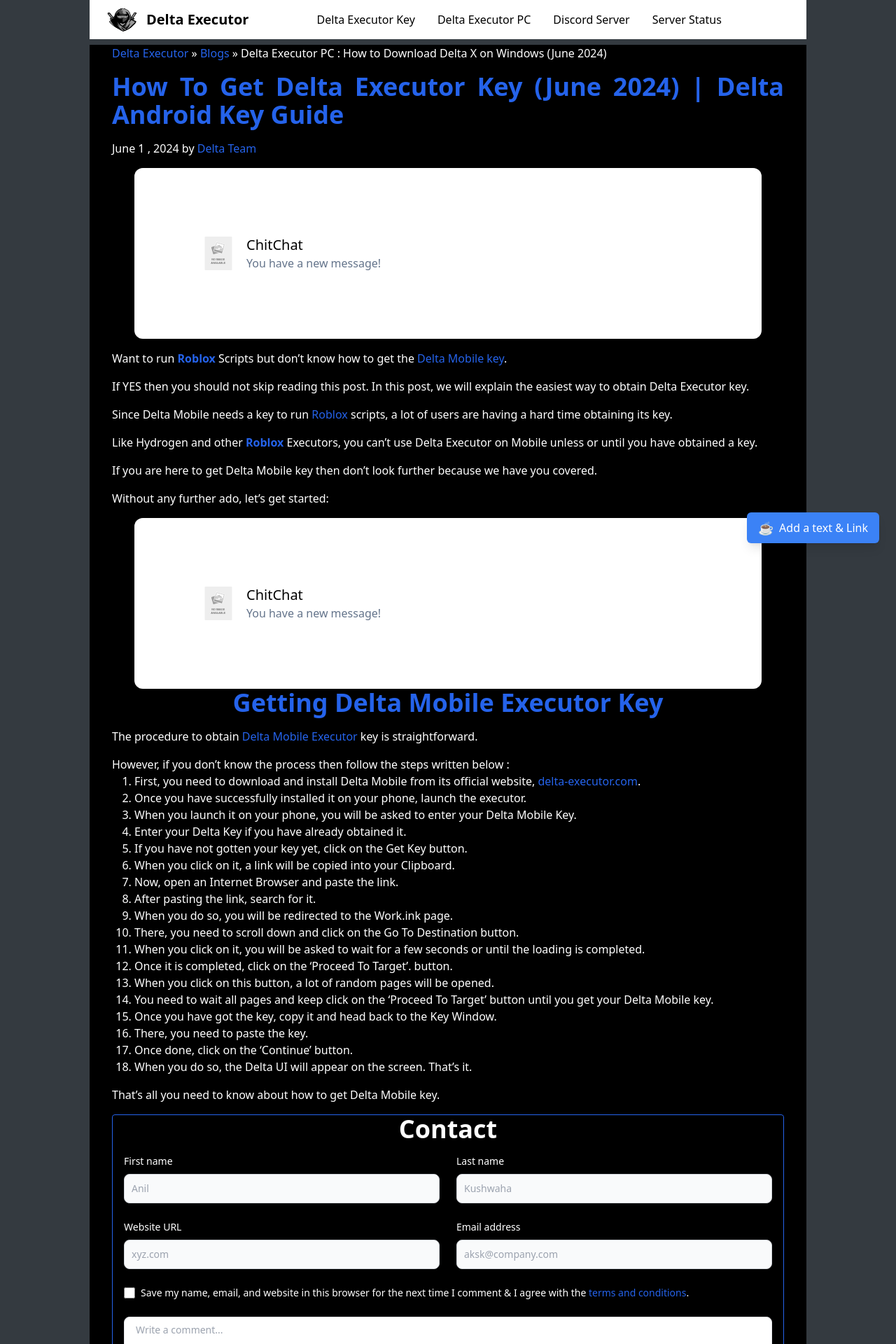
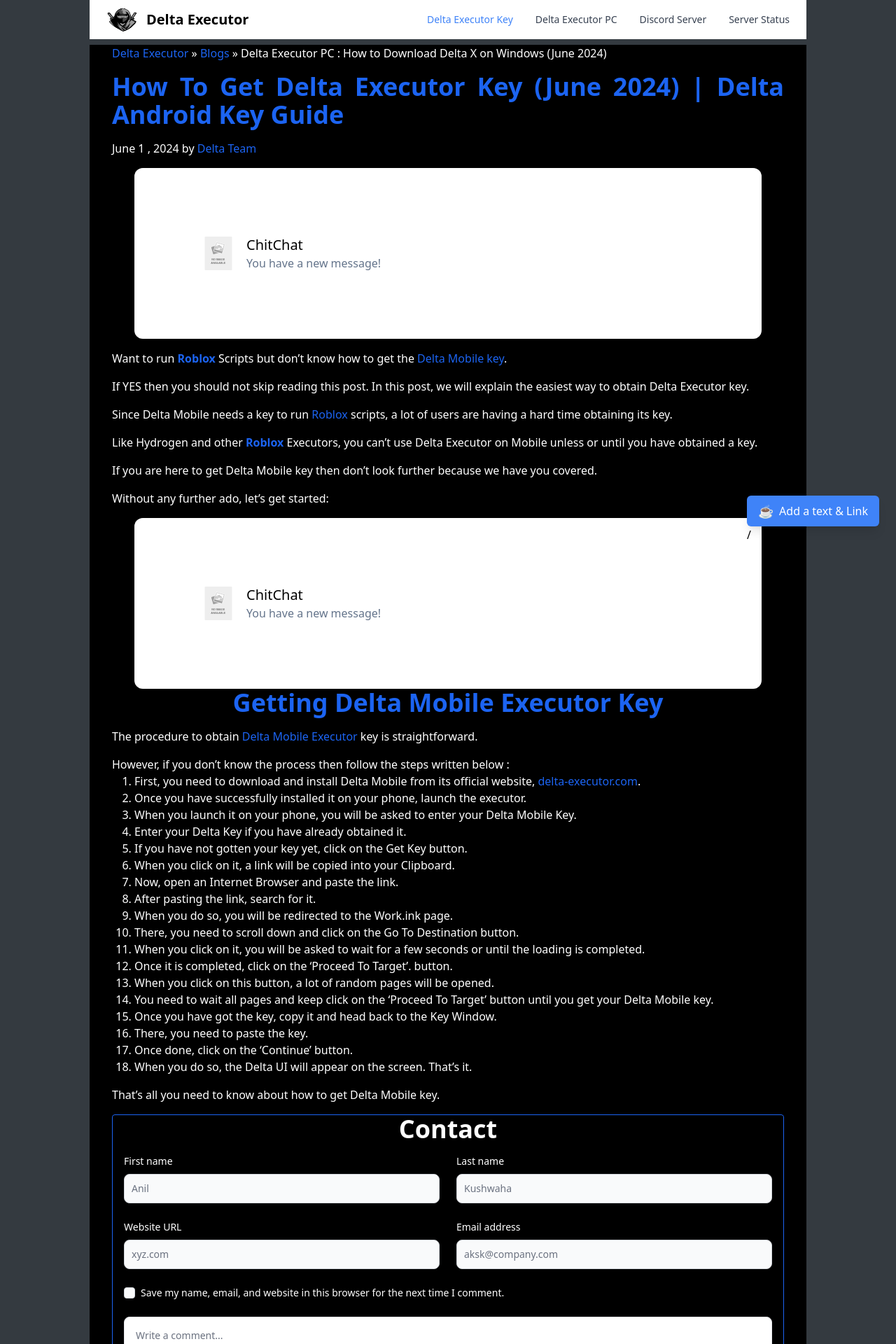
Before and after one commit to anil9450/delta_executor_demo, a Next.js app: page /key in a window 1280 px wide. Shown: the top 1920 px of the page at 70% size. Built offline with nearby package versions, Linux system fonts and the light colour scheme.

Commit message:
29-06-2024

```diff
--- a/package.json
+++ b/package.json
@@ -11,6 +11,8 @@
   "dependencies": {
     "@fortawesome/react-fontawesome": "^0.2.2",
     "date-fns": "^3.6.0",
+    "flowbite": "^2.4.1",
+    "flowbite-react": "^0.10.1",
     "moment": "^2.30.1",
     "next": "14.2.3",
     "react": "^18",
--- a/src/app/blog/[slug]/page.jsx
+++ b/src/app/blog/[slug]/page.jsx
@@ -35,6 +35,7 @@
                                 </div>
                             </a>
                         </div>
+
                         <div className="col-end-5 col-span-2 my-2">
                             <a href="#">
                                 <div
--- a/src/app/components/contactform.tsx
+++ b/src/app/components/contactform.tsx
@@ -69,14 +69,7 @@
           </div>
           <label className="ms-2 text-sm font-medium text-white">
             Save my name, email, and website in this browser for the next time I
-            comment & I agree with the{" "}
-            <a
-              href="#"
-              className="text-blue-600 hover:underline dark:text-blue-500"
-            >
-              terms and conditions
-            </a>
-            .
+            comment.
           </label>
         </div>
         <div className="w-full mb-4 border border-gray-200 rounded-lg bg-gray-50 dark:bg-gray-700 dark:border-gray-600">
--- /dev/null
+++ b/src/app/components/navbar.tsx
@@ -0,0 +1,94 @@
+"use client";
+
+import {
+  Navbar,
+  NavbarBrand,
+  NavbarCollapse,
+  NavbarLink,
+  NavbarToggle,
+} from "flowbite-react";
+import Image from "next/image";
+import Link from "next/link";
+import { usePathname } from "next/navigation";
+
+export const NagivationBar = () => {
+  const pathName = usePathname();
+  return (
+    <Navbar className="bg-white border-gray-200 px-4 lg:px-6 lg:py-2.5 md:py-0 mb-2">
+      <NavbarBrand as={Link} href="/">
+        <Image
+          height={45}
+          width={45}
+          src="/Image/Delta-Executor-official-logo.webp"
+          className="mr-3 h-6 sm:h-9"
+          alt="Delta_Executor Logo"
+        />
+        <span
+          className="self-center text-xl font-bold whitespace-nowrap
+                   dark:text-white"
+        >
+          Delta Executor
+        </span>
+      </NavbarBrand>
+      <NavbarToggle />
+      <NavbarCollapse>
+        <NavbarLink
+          as={Link}
+          href="/key"
+          active={pathName === "/key"}
+          className={`block py-2 pl-3 pr-4 text-gray-700 hover:bg-gray-50 md:border-0
+             md:hover:bg-transparent md:hover:text-blue-500
+            ${
+              pathName === "/key"
+                ? " bg-blue-500 text-white hover:text-gray-700 md:text-blue-500 md:bg-transparent"
+                : ""
+            }`}
+        >
+          Delta Executor Key
+        </NavbarLink>
+        <NavbarLink
+          as={Link}
+          href="/windows"
+          active={pathName === "/windows"}
+          className={`block py-2 pl-3 pr-4  text-gray-700 hover:bg-gray-50 md:border-0
+             md:hover:bg-transparent md:hover:text-blue-500
+          ${
+            pathName === "/windows"
+              ? " bg-blue-500 text-white hover:text-gray-700 md:text-blue-500 md:bg-transparent"
+              : ""
+          }`}
+        >
+          Delta Executor PC
+        </NavbarLink>
+        <NavbarLink
+          href="/discord_server"
+          as={Link}
+          active={pathName === "/discord_server"}
+          className={`block py-2 pl-3 pr-4  text-gray-700 hover:bg-gray-50 md:border-0
+             md:hover:bg-transparent md:hover:text-blue-500
+            ${
+              pathName === "/discord_server"
+                ? " bg-blue-500 text-white hover:text-gray-700 md:text-blue-500 md:bg-transparent"
+                : ""
+            }`}
+        >
+          Discord Server
+        </NavbarLink>
+        <NavbarLink
+          href="/server_status"
+          as={Link}
+          active={pathName === "/server_status"}
+          className={`block py-2 pl-3 pr-4  text-gray-700 hover:bg-gray-50 md:border-0
+             md:hover:bg-transparent md:hover:text-blue-500
+            ${
+              pathName === "/server_status"
+                ? " bg-blue-500 text-white hover:text-gray-700 md:text-blue-500 md:bg-transparent"
+                : ""
+            }`}
+        >
+          Server Status
+        </NavbarLink>
+      </NavbarCollapse>
+    </Navbar>
+  );
+};
--- a/src/app/layout.tsx
+++ b/src/app/layout.tsx
@@ -3,6 +3,9 @@
 import { Inter } from "next/font/google";
 import "./globals.css";
 import Image from "next/image";
+import Script from "next/script";
+
+import { NagivationBar } from "@/app/components/navbar";
 
 const inter = Inter({ subsets: ["latin"] });
 
@@ -18,6 +21,14 @@
 }>) {
   return (
     <html lang="en">
+      <Script
+        src="https://cse.google.com/cse.js?cx=57aeca2db92a64f5c"
+        async
+        // strategy="lazyOnload"
+        // onLoad={() =>
+        //   console.log(`script loaded correctly, window.FB has been populated`)
+        // }
+      />
       <body className="{inter.className}">
         <div className="max-w-screen-lg mx-auto">
           {/*   <header>
@@ -44,8 +55,10 @@
             </nav>
           </header> */}
 
-          <header className="mb-2">
-            <nav className="bg-white border-gray-200 px-4 lg:px-6 py-2.5">
+          <NagivationBar />
+
+          {/* <header className="mb-2">
+            <nav className="bg-white border-gray-200 px-4 lg:px-6 lg:py-2.5 md:py-0">
               <div className="flex flex-wrap justify-between items-center mx-auto max-w-screen-xl">
                 <Link href="/" className="flex items-center">
                   <Image
@@ -63,7 +76,7 @@
                   </span>
                 </Link>
 
-                <div className="flex items-center lg:order-2">
+                <div className="">
                   <button
                     data-collapse-toggle="#mobile-menu-2"
                     type="button"
@@ -102,10 +115,10 @@
                 </div>
 
                 <div
-                  className="justify-between items-center w-full lg:flex lg:w-auto lg:order-1"
+                  className="hidden justify-between items-center w-full lg:flex md:flex md:w-auto lg:w-auto lg:order-1 md:order-1"
                   id="mobile-menu-2"
                 >
-                  <ul className="flex flex-col mt-4 font-medium lg:flex-row lg:space-x-8 lg:mt-0">
+                  <ul className="flex flex-col mt-4 font-medium lg:flex-row md:flex-row md:mt-1 lg:space-x-8 lg:mt-0">
                     <li>
                       <Link
                         href="key"
@@ -155,7 +168,7 @@
                 </div>
               </div>
             </nav>
-          </header>
+          </header> */}
 
           {children}
 
@@ -165,11 +178,14 @@
               md:justify-between"
             >
               <span className="text-sm sm:text-center">
-                © 2023{" "}
-                <Link href="/" className="hover:underline active:text-blue-500">
-                  Delta Executor™
-                </Link>
-                . All Rights Reserved.
+                Copyright © 2023 -{" "}
+                <Link
+                  href="/"
+                  className="hover:no-underline hover:text-blue-500 active:text-blue-500 font-bold"
+                >
+                  Delta Executor
+                </Link>{" "}
+                All Rights Reserved.
                 <Link href="https://www.dmca.com/Protection/Status.aspx?ID=ca0ed467-dc53-4fb2-bbea-caf54c58a9b4&cdnrdr=1&refurl=https://delta-executor.com/">
                   <Image
                     height={50}
@@ -185,7 +201,7 @@
                 <li>
                   <Link
                     href="/privacy-policy/"
-                    className="hover:underline me-4 md:me-6 active:text-blue-500"
+                    className="hover:no-underline me-4 md:me-6 hover:text-blue-500 active:text-blue-500"
                   >
                     Privacy Policy
                   </Link>
@@ -193,7 +209,7 @@
                 <li>
                   <Link
                     href="/contact-us/"
-                    className="hover:underline active:text-blue-500"
+                    className="hover:no-underline hover:text-blue-500 active:text-blue-500"
                   >
                     Contact
                   </Link>
@@ -214,6 +230,7 @@
             <span className="text-lg mr-2">☕</span>
             Add a text & Link
           </Link>
+          /<div className="gcse-search"></div>
         </div>
       </body>
     </html>
--- a/tailwind.config.ts
+++ b/tailwind.config.ts
@@ -1,10 +1,12 @@
 import type { Config } from "tailwindcss";
+import flowbite from "flowbite-react/tailwind";
 
 const config: Config = {
   content: [
     "./src/pages/**/*.{js,ts,jsx,tsx,mdx}",
     "./src/components/**/*.{js,ts,jsx,tsx,mdx}",
     "./src/app/**/*.{js,ts,jsx,tsx,mdx}",
+    flowbite.content(),
   ],
   theme: {
     extend: {
@@ -15,6 +17,6 @@
       },
     },
   },
-  plugins: [],
+  plugins: [flowbite.plugin()],
 };
 export default config;
```
Also changed, not shown: 1 other file (tests, documents, lock files or other folders).
